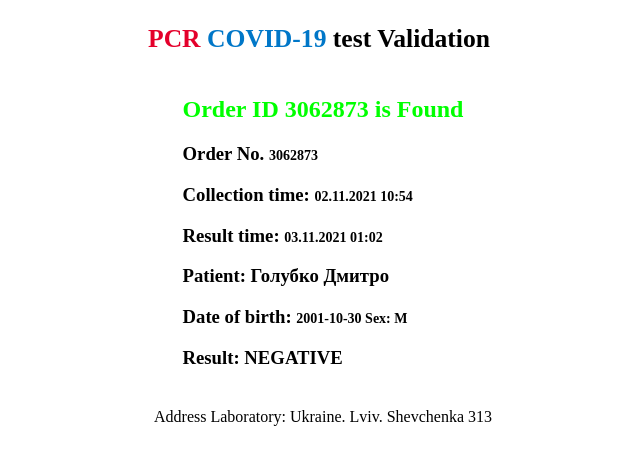
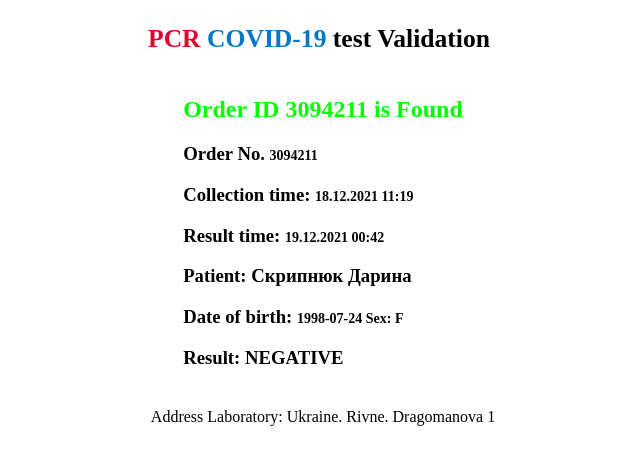
Before and after one commit to vadymchornyi98/escNataSD, a plain HTML site: page index.html in a window 1280 px wide. Shown: the part 198-662 px from the top of the page, without its empty margins (317-957 px from the left). Drawn offline with Linux system fonts and the light colour scheme; a web font is replaced by a local one.

Commit message:
Update index.html

```diff
--- a/index.html
+++ b/index.html
@@ -370,19 +370,19 @@
     </div>
 
     <div>
-        <h2 class="founded"><span>Order ID 3062873</span> is Found</h2>
-        <h3 class="foundText">Order No. <span>3062873 </span></h3>
-        <h3 class="foundText">Collection time: <span>  02.11.2021 10:54 </span></h3>
-        <h3 class="foundText">Result time: <span>03.11.2021 01:02</span></h3>
-        <h3>Patient: Голубко Дмитро</h3>
-        <h3 class="foundText">Date of birth: <span>2001-10-30 Sex: M</span></h3>
+        <h2 class="founded"><span>Order ID 3094211</span> is Found</h2>
+        <h3 class="foundText">Order No. <span>3094211 </span></h3>
+        <h3 class="foundText">Collection time: <span>  18.12.2021 11:19 </span></h3>
+        <h3 class="foundText">Result time: <span>19.12.2021 00:42</span></h3>
+        <h3>Patient: Скрипнюк Дарина</h3>
+        <h3 class="foundText">Date of birth: <span>1998-07-24 Sex: F</span></h3>
         <h3 class="foundText">Result:  NEGATIVE</h3>
     </div>
 
 
 
     <div class="address">
-        Address Laboratory: Ukraine. Lviv. Shevchenka 313
+        Address Laboratory: Ukraine. Rivne. Dragomanova 1
     </div>
 
 
```
